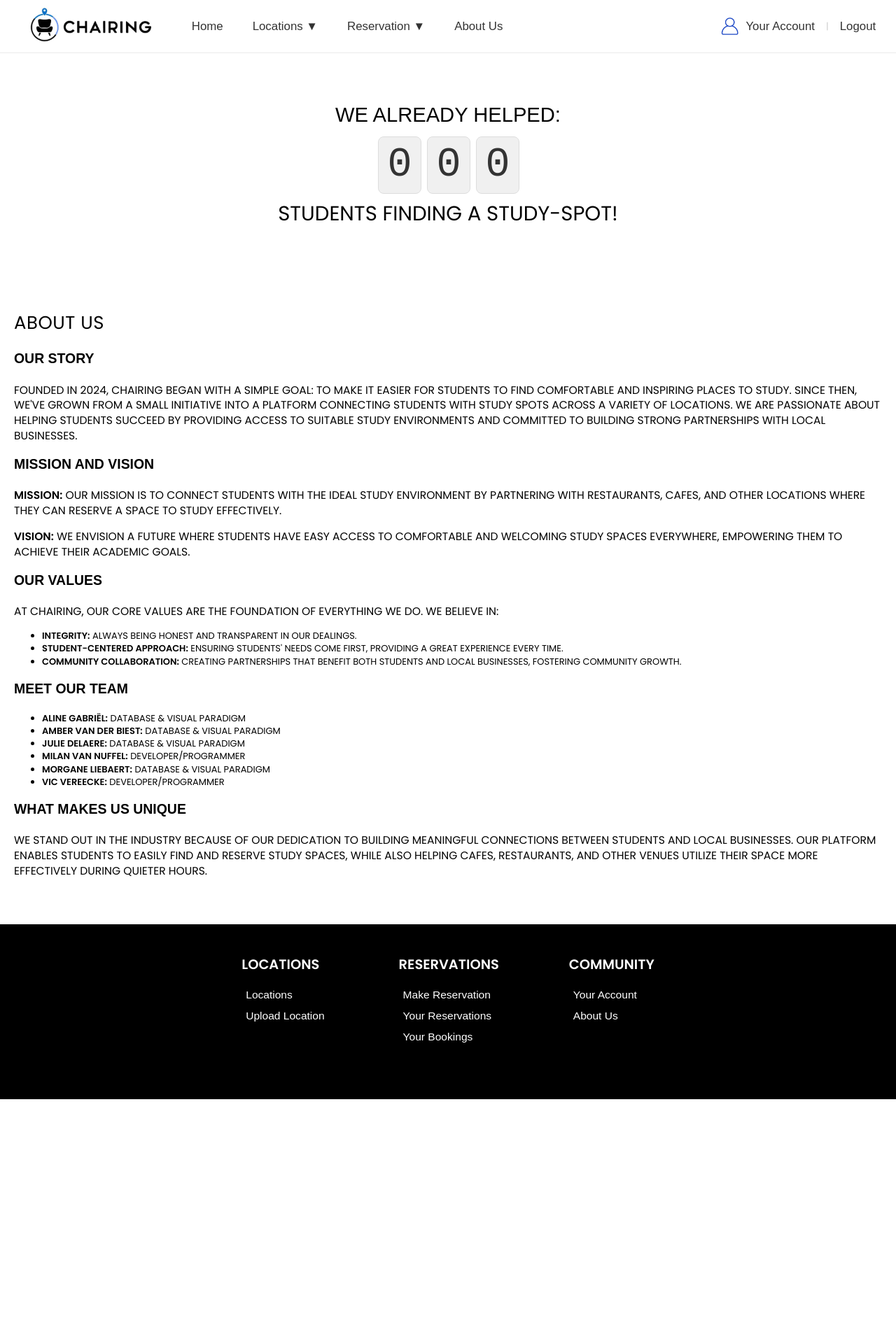
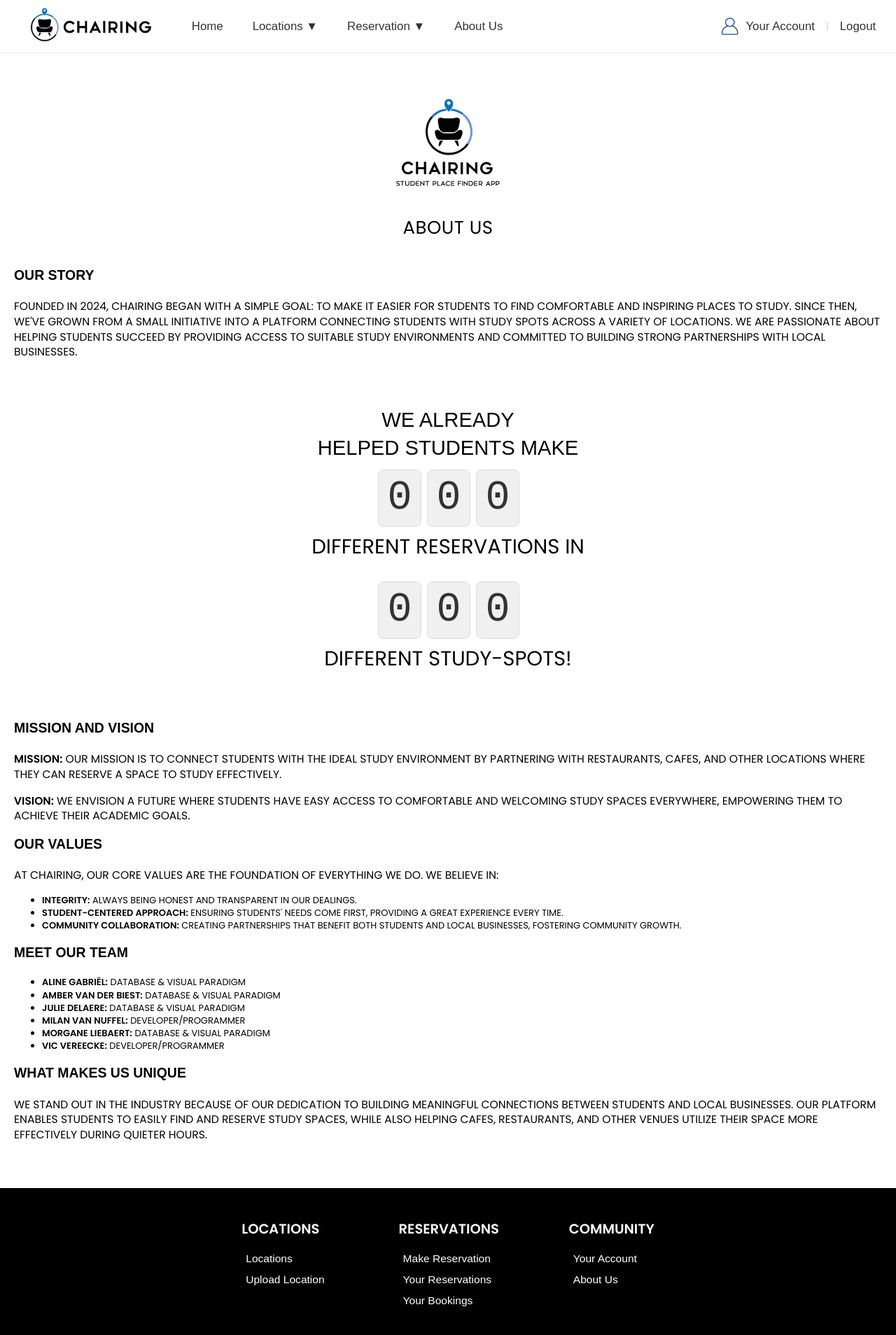
Before and after one commit to Marketplace-development/uneven-groups-a-d2024-group-1, a Flask app: page /about in a window 1280 px wide. Shown: the top 1908 px of the page at 70% size. Before the commit the page ends 1571 px from the top, so only its background shows below. Run offline with Flask 3, Linux system fonts and the light colour scheme; data that the repository does not hold is empty; some libraries are stand-ins or nearby versions.

Commit message:
about us

```diff
--- a/app/routes.py
+++ b/app/routes.py
@@ -810,5 +810,8 @@ def about():
     # Query the database to count expired reservations
     expired_reservations_count = Reservation.query.filter_by(status="expired").count()
 
-    # Pass the count to the template
-    return render_template('about.html', expired_reservations_count=expired_reservations_count)
+    # Query the database to count locations
+    location_count = Location.query.count()  # This assumes you have a Location model
+
+    # Pass the counts to the template
+    return render_template('about.html', expired_reservations_count=expired_reservations_count, location_count=location_count)
--- a/app/templates/about.html
+++ b/app/templates/about.html
@@ -61,10 +61,26 @@
     </div>
 </div>
 
+<!-- Main Content of About Us Page -->
+<div class="container" style="margin-top: 0px; margin-bottom: 30px; padding: 20px;">
+    <!-- Logo and Title -->
+    <div style="display: flex; flex-direction: column; justify-content: center; align-items: center; height: 100%; margin-top: 0px;">
+        <img src="{{ url_for('static', filename='images/logo_wit.jpg') }}" alt="logo" style="width: 150px;">
+        <h1 class="text-modern" style="text-align: center; margin-top: 40px;">About Us</h1>
+    </div>
+
+    <!-- Our Story -->
+    <div class="section">
+        <h2>Our Story</h2>
+        <p>Founded in 2024, Chairing began with a simple goal: to make it easier for students to find comfortable and inspiring places to study. Since then, we've grown from a small initiative into a platform connecting students with study spots across a variety of locations. We are passionate about helping students succeed by providing access to suitable study environments and committed to building strong partnerships with local businesses.</p>
+    </div>
+</div>
+
+<!-- Counters -->
 <div id="reservation-count-container" style="font-size: 1.5em; margin-top: 10px; font-family: 'Poppins', sans-serif; font-weight: normal; color: black;">
-    <h2 style="font-weight: lighter; margin-bottom: 10px;">We already helped:</h2>
+    <h2 style="font-weight: lighter; margin-bottom: 10px;">We already<br>helped students make</h2>
     <div id="reservation-count" class="flip-clock">
-        <div id="first-digit" class="flip-container">
+        <div id="reservation-count-first-digit" class="flip-container">
             <div class="flip-card">
                 <div class="flip-card-inner">
                     <div class="flip-card-front">0</div>
@@ -72,7 +88,7 @@
                 </div>
             </div>
         </div>
-        <div id="second-digit" class="flip-container">
+        <div id="reservation-count-second-digit" class="flip-container">
             <div class="flip-card">
                 <div class="flip-card-inner">
                     <div class="flip-card-front">0</div>
@@ -80,7 +96,7 @@
                 </div>
             </div>
         </div>
-        <div id="third-digit" class="flip-container">
+        <div id="reservation-count-third-digit" class="flip-container">
             <div class="flip-card">
                 <div class="flip-card-inner">
                     <div class="flip-card-front">0</div>
@@ -90,47 +106,49 @@
         </div>
     </div>
     <p style="font-size: 1.5em; margin-top: 10px; font-family: 'Poppins', sans-serif; font-weight: normal; color: black;">
-        students finding a study-spot!
+        different reservations in
+    </p>
+
+    <div id="location-count" class="flip-clock">
+        <div id="location-count-first-digit" class="flip-container">
+            <div class="flip-card">
+                <div class="flip-card-inner">
+                    <div class="flip-card-front">0</div>
+                    <div class="flip-card-back">0</div>
+                </div>
+            </div>
+        </div>
+        <div id="location-count-second-digit" class="flip-container">
+            <div class="flip-card">
+                <div class="flip-card-inner">
+                    <div class="flip-card-front">0</div>
+                    <div class="flip-card-back">0</div>
+                </div>
+            </div>
+        </div>
+        <div id="location-count-third-digit" class="flip-container">
+            <div class="flip-card">
+                <div class="flip-card-inner">
+                    <div class="flip-card-front">0</div>
+                    <div class="flip-card-back">0</div>
+                </div>
+            </div>
+        </div>
+    </div>
+    <p style="font-size: 1.5em; margin-top: 10px; font-family: 'Poppins', sans-serif; font-weight: normal; color: black;">
+        different study-spots!
     </p>
 </div>
 
-<script>
-    // Function to update the flip clock UI with the count
-    function updateFlipClock(count) {
-        // Ensure count is at least 3 digits (add leading zeros if necessary)
-        const countStr = count.toString().padStart(3, '0');
-
-        // Split the count into individual digits
-        const digits = countStr.split('');
-
-        // Update each digit in the flip clock
-        document.querySelector('#first-digit .flip-card-front').textContent = digits[0];
-        document.querySelector('#second-digit .flip-card-front').textContent = digits[1];
-        document.querySelector('#third-digit .flip-card-front').textContent = digits[2];
-    }
-
-    // Get the expired reservation count from the Flask context
-    const expiredReservationsCount = {{ expired_reservations_count }};
-
-    // Update the flip clock with the count of expired reservations
-    updateFlipClock(expiredReservationsCount);
-</script>
-
-<!-- Main Content of About Us Page -->
-<div class="container" style="margin-top: 80px; margin-bottom: 30px; padding: 20px;">
-    <h1 class="text-modern">About Us</h1>
-
-    <div class="section">
-        <h2>Our Story</h2>
-        <p>Founded in 2024, Chairing began with a simple goal: to make it easier for students to find comfortable and inspiring places to study. Since then, we've grown from a small initiative into a platform connecting students with study spots across a variety of locations. We are passionate about helping students succeed by providing access to suitable study environments and committed to building strong partnerships with local businesses.</p>
-    </div>
-
+<div class="container" style="margin-top: 0px; margin-bottom: 30px; padding: 20px;">
+    <!-- Mission and Vision -->
     <div class="section">
         <h2>Mission and Vision</h2>
         <p><strong>Mission:</strong> Our mission is to connect students with the ideal study environment by partnering with restaurants, cafes, and other locations where they can reserve a space to study effectively.</p>
         <p><strong>Vision:</strong> We envision a future where students have easy access to comfortable and welcoming study spaces everywhere, empowering them to achieve their academic goals.</p>
     </div>
 
+    <!-- Our Values -->
     <div class="section">
         <h2>Our Values</h2>
         <p>At Chairing, our core values are the foundation of everything we do. We believe in:</p>
@@ -141,6 +159,7 @@
         </ul>
     </div>
 
+    <!-- Our Team -->
     <div class="section">
         <h2>Meet Our Team</h2>
         <ul class="team-list">
@@ -153,6 +172,7 @@
         </ul>
     </div>
 
+    <!-- What makes us unique-->
     <div class="section">
         <h2>What Makes Us Unique</h2>
         <p>We stand out in the industry because of our dedication to building meaningful connections between students and local businesses. Our platform enables students to easily find and reserve study spaces, while also helping cafes, restaurants, and other venues utilize their space more effectively during quieter hours.</p>
@@ -200,4 +220,32 @@
     </div>
 </div>
 
+<script>
+    // Function to update the flip clock UI with the count
+    function updateFlipClock(count, idPrefix) {
+        // Ensure count is at least 3 digits (add leading zeros if necessary)
+        const countStr = count.toString().padStart(3, '0');
+
+        // Split the count into individual digits
+        const digits = countStr.split('');
+
+        // Update each digit in the flip clock
+        document.querySelector(`#${idPrefix}-first-digit .flip-card-front`).textContent = digits[0];
+        document.querySelector(`#${idPrefix}-second-digit .flip-card-front`).textContent = digits[1];
+        document.querySelector(`#${idPrefix}-third-digit .flip-card-front`).textContent = digits[2];
+    }
+
+    // Get the expired reservation count from the Flask context
+    const expiredReservationsCount = {{ expired_reservations_count }};
+
+    // Update the flip clock with the expired reservation count
+    updateFlipClock(expiredReservationsCount, 'reservation-count');
+
+    // Get the location count from the Flask context
+    const locationCount = {{ location_count }};
+
+    // Update the flip clock with the location count
+    updateFlipClock(locationCount, 'location-count');
+</script>
+
 {% endblock %}
```
